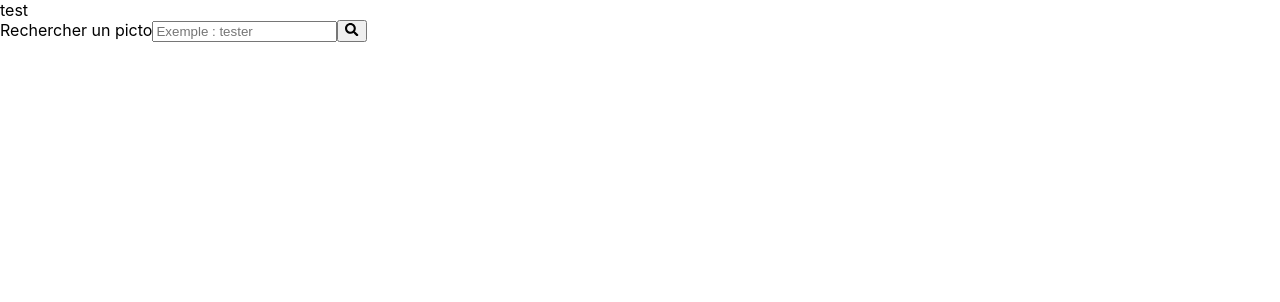
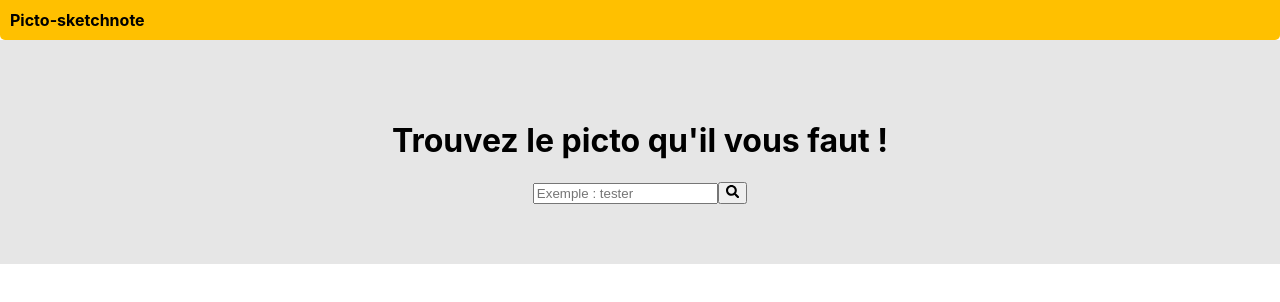
Before and after one commit to CarolineAupert/react-search-picto, a React (Create React App) app: page / in a window 1280 px wide. Shown: the top 302 px of the page. Built offline with nearby package versions, Linux system fonts and the light colour scheme.

Commit message:
Improve hierarchy and begin css

```diff
--- a/src/App.css
+++ b/src/App.css
@@ -1,6 +1,29 @@
+.header {
+  background-color: #FFC000;
+  padding: 10px;
+  border-radius: 0px 0px 5px 5px;
+}
+
+
+
+.center {
+  text-align: center;
+}
+
+/* Components */
 .App {
 }
 
-.search-picto-form {
-  width: 500px;
+.pictos-box {
+  display : flex;
+  flex-flow: row wrap;
 }
+
+.search-bar {
+  background-color: #E6E6E6;
+  padding: 60px;
+}
+
+.search-form input {
+ /* width: 500px; */
+}
--- a/src/App.js
+++ b/src/App.js
@@ -4,8 +4,8 @@ import SearchZone from './components/SearchZone';
 function App() {
   return (
     <div className="App">
-      <header className="App-header">
-        test
+      <header className="header">
+        <strong>Picto-sketchnote</strong>
       </header>
      <SearchZone />
 
--- a/src/components/PictoDetail.js
+++ b/src/components/PictoDetail.js
@@ -13,7 +13,7 @@ function PictoDetail(props) {
                         <img src={props.picto.location} />
                     </td>
                     <td>
-                        <button onClick={props.handleCloseModal}>
+                        <button onClick={props.handleCloseModal} aria-label="Fermer">
                             <IoClose></IoClose>
                         </button>
                         Picto Détail
@@ -23,8 +23,6 @@ function PictoDetail(props) {
                     </td>
                 </tr>
             </tbody>
-
-
         </table>
 
     );
--- a/src/components/PictoResultItem.js
+++ b/src/components/PictoResultItem.js
@@ -7,10 +7,9 @@ function PictoResultItem(props) {
     }
 
     return (
-        <td onClick={handlePictoClick}>
+        <div onClick={handlePictoClick}>
             <img src={props.picto.location} width="200" height="200"/>
-        </td>
-
+        </div>
     );
 }
 
--- /dev/null
+++ b/src/components/PictoResults.js
@@ -0,0 +1,34 @@
+import { React, useState } from 'react';
+import PictoDetail from './PictoDetail';
+import PictoResultItem from './PictoResultItem';
+
+function PictoResults(props) {
+
+    const [showPictoModal, setShowPictoModal] = useState(false);
+    const [pictoToShow, setPictoToShow] = useState(null);
+
+
+    let openPictoDetailModal = (picto) => {
+        console.log(picto);
+        setShowPictoModal(true);
+        setPictoToShow(picto);
+    }
+
+    let closePictoDetailModal = () => {
+        setShowPictoModal(false);
+        setPictoToShow(null);
+    }
+    return (
+        <div>
+            {showPictoModal && <PictoDetail picto={pictoToShow} handleCloseModal={closePictoDetailModal} />}
+            <div className="pictos-box">
+
+                {props.pictos.map((picto) => <PictoResultItem key={picto.pictoId} picto={picto} openPictoDetailModal={openPictoDetailModal} />)}
+
+            </div >
+        </div>
+    );
+
+}
+
+export default PictoResults;
--- a/src/components/SearchBar.js
+++ b/src/components/SearchBar.js
@@ -31,21 +31,21 @@ function SearchBar(props) {
     }
 
     return (
-        <form className="search-picto-form">
-            <label>
-                Rechercher un picto
-                <input type="text" value={inputValue} placeholder="Exemple : tester" onChange={handleChange} onKeyDown={handleKeyDown} />
-            </label>
+        <div className='search-bar'>
+            <h1 className='center'> Trouvez le picto qu'il vous faut !</h1>
+            <form className="search-form center" role="search">
+                <input type="text" aria-label="Taper un picto à chercher" value={inputValue} placeholder="Exemple : tester" onChange={handleChange} onKeyDown={handleKeyDown} />
                 {inputValue &&
-                <button onClick={handleClickReset}>
+                    <button onClick={handleClickReset} ari-label="Effacer">
                         <IoClose></IoClose>
                     </button>
                 }
-            <button onClick={handleClickSearch}>
+                <button onClick={handleClickSearch} aria-label="Chercher">
                     <FaSearch></FaSearch>
                 </button>
 
             </form>
+        </div>
     );
 }
 
--- a/src/components/SearchResults.js
+++ b/src/components/SearchResults.js
@@ -1,15 +1,12 @@
 import axios from 'axios';
 import { React, useEffect, useState } from 'react';
-import PictoDetail from './PictoDetail';
-import PictoResultItem from './PictoResultItem'
+import PictoResults from './PictoResults';
 
 function SearchResults(props) {
 
     const [pictos, setPictos] = useState([]);
     const [error, setError] = useState(null);
     const [isLoaded, setIsLoaded] = useState(false);
-    const [showPictoModal, setShowPictoModal] = useState(false);
-    const [pictoToShow, setPictoToShow] = useState(null);
 
     useEffect(() => {
 
@@ -36,17 +33,6 @@ function SearchResults(props) {
         }
     }, [props.hasSearchBegun, props.searchValue])
 
-    let openPictoDetailModal = (picto) => {
-        console.log(picto);
-        setShowPictoModal(true);
-        setPictoToShow(picto);
-    }
-
-    let closePictoDetailModal = () => {
-        setShowPictoModal(false);
-        setPictoToShow(null);
-    }
-
     if (error) {
         return <div>Erreur : {error.message}</div>;
     } else if (!isLoaded) {
@@ -56,14 +42,8 @@ function SearchResults(props) {
     } else {
         return (
             <div>
-                {showPictoModal && <PictoDetail picto={pictoToShow} handleCloseModal={closePictoDetailModal}/>}
-                <table>
-                    <tbody>
-                        <tr>
-                            {pictos.map((picto) => <PictoResultItem key={picto.pictoId} picto={picto} openPictoDetailModal={openPictoDetailModal} />)}
-                        </tr >
-                    </tbody>
-                </table >
+                {props.searchValue}
+                <PictoResults pictos={pictos}/>
             </div>
         );
     }
--- a/src/components/SearchZone.js
+++ b/src/components/SearchZone.js
@@ -12,10 +12,10 @@ function SearchZone() {
     }
 
     return (
-        <div>
-            <SearchBar onSearchPicto={handleSearchPicto} setHasSearchBegun={setHasSearchBegun} />
+        <>
+            <SearchBar onSearchPicto={handleSearchPicto} setHasSearchBegun={setHasSearchBegun}/>
             {hasSearchBegun && <SearchResults searchValue={searchValue} hasSearchBegun={hasSearchBegun} />}
-        </div>
+        </>
     );
 }
 
--- a/src/index.css
+++ b/src/index.css
@@ -7,7 +7,53 @@ body {
   -moz-osx-font-smoothing: grayscale;
 }
 
+/* Fonts */
 code {
   font-family: source-code-pro, Menlo, Monaco, Consolas, 'Courier New',
     monospace;
 }
+
+/* Colors */
+.full-yellow {
+  color: #FFC000;
+}
+
+.mild-yellow {
+  color: #FFD966;
+}
+
+.light-yellow {
+  color: #FFEBAD;
+}
+
+.extra-light-yellow {
+  color: #FFF9E5;
+}
+
+.full-red {
+  color: #C42222;
+}
+
+.mild-red {
+  color: #DC3535;
+}
+
+.light-red {
+  color: #E35E5E;
+}
+
+.extra-light-red {
+  color: #F0A8A8;
+}
+
+.mild-grey {
+  color: #808080;
+}
+
+.light-grey {
+  color: #B3B3B3;
+}
+
+.extra-light-grey {
+  color: #E6E6E6;
+}
```
Lines whose indentation alone changed are shown as unchanged.
